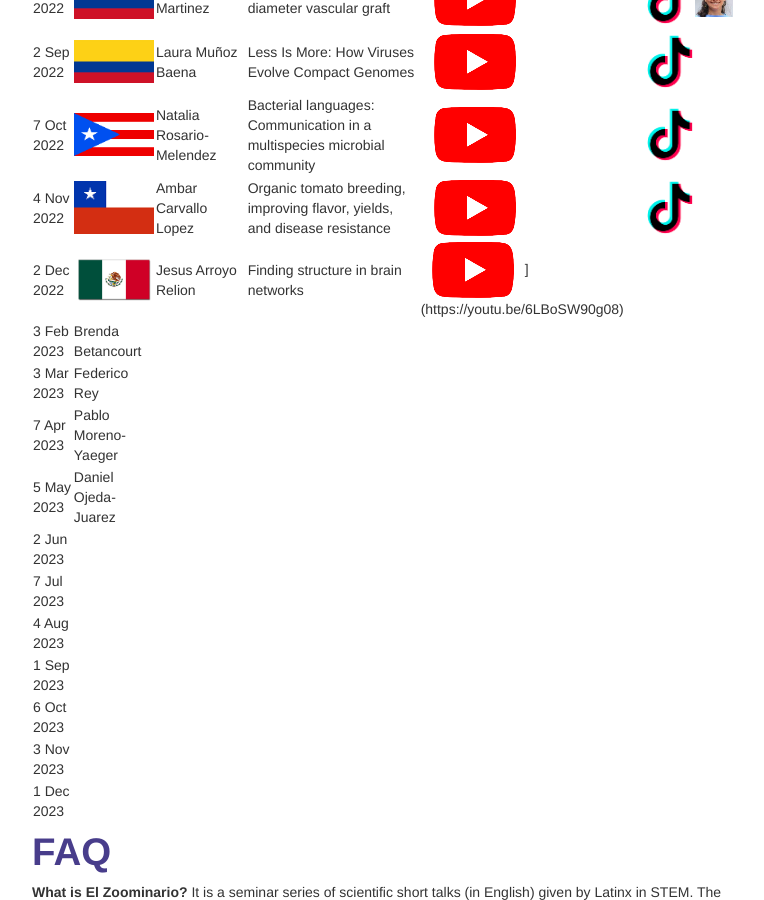
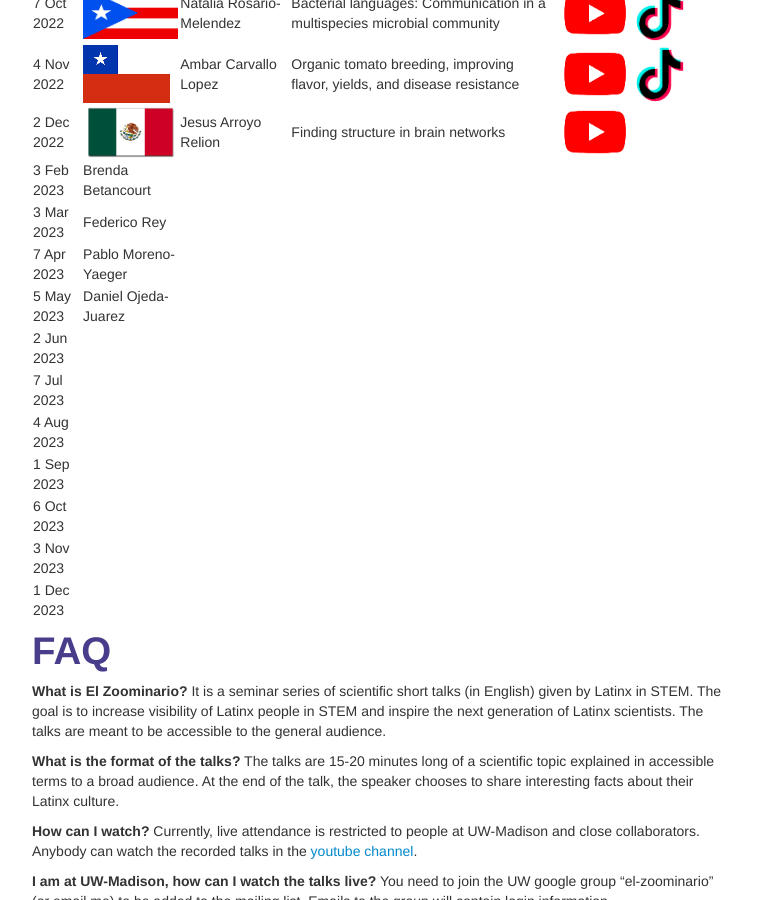
Before and after one commit to solislemuslab/solislemuslab.github.io, a Jekyll site: the page built from pages/zoominario.md, in a window 1280 px wide and 900 px high, scrolled down 2130 px. Shown: the whole window, without its empty margins (258-1022 px from the left). Built offline with Jekyll 4.4.1, drawn with Linux system fonts in a browser that asks for light colours.

Commit message:
fixed zoominario

```diff
--- a/pages/zoominario.md
+++ b/pages/zoominario.md
@@ -50,7 +50,7 @@ description: El Zoominario
 | 2 Sep 2022 | ![](../assets/pics/flags/colombia.png) | Laura Muñoz Baena | Less Is More: How Viruses Evolve Compact Genomes | [![youtube (653k)](icons16/youtube.png)](https://youtu.be/ZXqX1t36OJY) | [![tiktok (653k)](icons16/tiktok.png)](https://www.tiktok.com/@latinxinstem/video/7139207541518716206) |
 | 7 Oct 2022 | ![](../assets/pics/flags/puertorico.png) | Natalia Rosario-Melendez | Bacterial languages: Communication in a multispecies microbial community | [![youtube (653k)](icons16/youtube.png)](https://youtu.be/M-qMlF-cugQ) | [![tiktok (653k)](icons16/tiktok.png)](https://www.tiktok.com/@latinxinstem/video/7151917710291619118) |
 | 4 Nov 2022 | ![](../assets/pics/flags/chile.png) | Ambar Carvallo Lopez | Organic tomato breeding, improving flavor, yields, and disease resistance | [![youtube (653k)](icons16/youtube.png)](https://youtu.be/IrqIlAfCaAs) | [![tiktok (653k)](icons16/tiktok.png)](https://www.tiktok.com/@latinxinstem/video/7162536045966560558) |
-| 2 Dec 2022 | ![](../assets/pics/flags/mexico.png) | Jesus Arroyo Relion | Finding structure in brain networks | ![youtube (653k)](icons16/youtube.png)](https://youtu.be/6LBoSW90g08)
+| 2 Dec 2022 | ![](../assets/pics/flags/mexico.png) | Jesus Arroyo Relion | Finding structure in brain networks | [![youtube (653k)](icons16/youtube.png)](https://youtu.be/6LBoSW90g08)
 | 3 Feb 2023 | Brenda Betancourt | |
 | 3 Mar 2023 | Federico Rey | |
 | 7 Apr 2023 | Pablo Moreno-Yaeger | |
```
